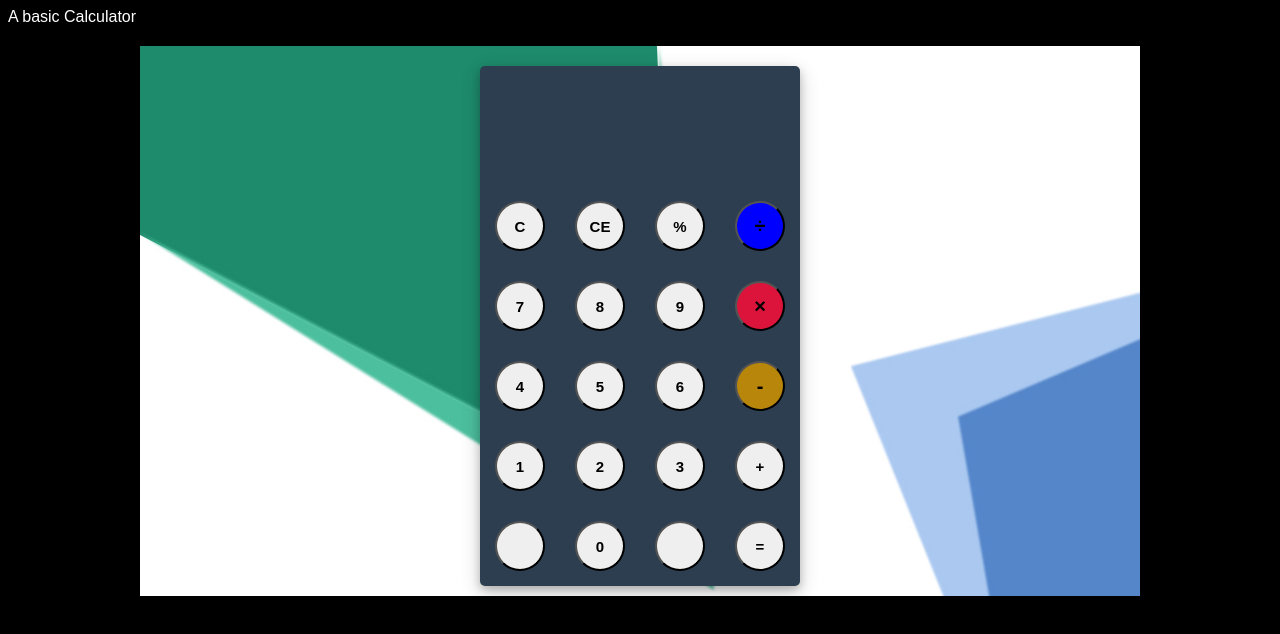
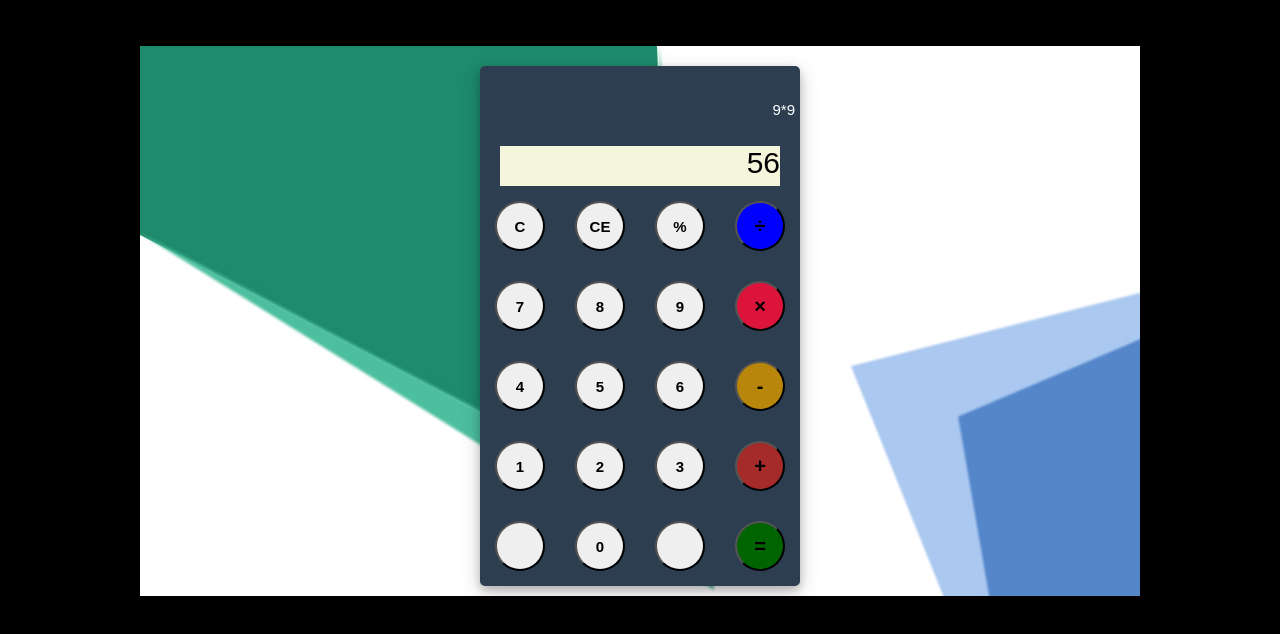
Before and after one commit to Softdev1/Calculator, a plain HTML site: page index.html in a window 1280 px wide. Drawn offline with Linux system fonts and the light colour scheme.

Commit message:
just added the javascript to the code

```diff
--- a/index.html
+++ b/index.html
@@ -15,10 +15,10 @@
     <div id="calculator">
         <div id="result">
           <div id="history">
-            <p id="history-value"></p>
+            <p id="history-value">9*9</p>
           </div>
           <div id="output">
-            <p id="output-value"></p>
+            <p id="output-value">81</p>
           </div>
         </div>
         <div id="keyboard">
--- a/index.js
+++ b/index.js
@@ -1,3 +1,14 @@
-function myclick(a){
-    myform.display.value +=a;
+function getHistory(){
+    return document.getElementById("history-value").innerText;
 }
+
+ function printHistory(num){
+    document.getElementById("history-value").innerText=num;
+ }
+  function printOutput(num){
+     document.getElementById("output-value").innerText=num;
+ }
+ printOutput("56");
+// function getOutput(){
+//     document.getElementById
+// }
--- a/style.css
+++ b/style.css
@@ -1,7 +1,7 @@
 body{
   font-family: sans-serif;
    background-color:black;
-   color: white;
+   color:black;
 }
 #container{
             width: 1000px;
@@ -27,17 +27,23 @@ body{
 }
 #history{
   text-align:right;
-  height: 20px;
-  margin:0 20px;
+  height: 30px;
+  margin:5px;
   padding-top:20px;
   font-size:15px;
-  color:#f5f6fa;
+  color:white;
+  font: size 15;px;
+  font:bold;
+  border-radius:5px;
 }
 #output{
-  text-align: right;
-  height:60px;
-  margin:10px 20px;
+  text-align:right;
+  height:40px;
+  margin:20px 20px 20px;
   font-size:30px;
+  background-color: beige;
+  bor
+
 }
 .operator,.number, .empty{
             width:50px;
@@ -72,7 +78,11 @@ button:nth-child(12){
   background-color: darkgoldenrod;
 
 }
-buttong:nth-child(16){
+button:nth-child(16){
   font-size:20px;
   background-color: brown;
 }
+button:nth-child(20){
+  font-size:20px;
+  background-color: darkgreen;
+}
```
